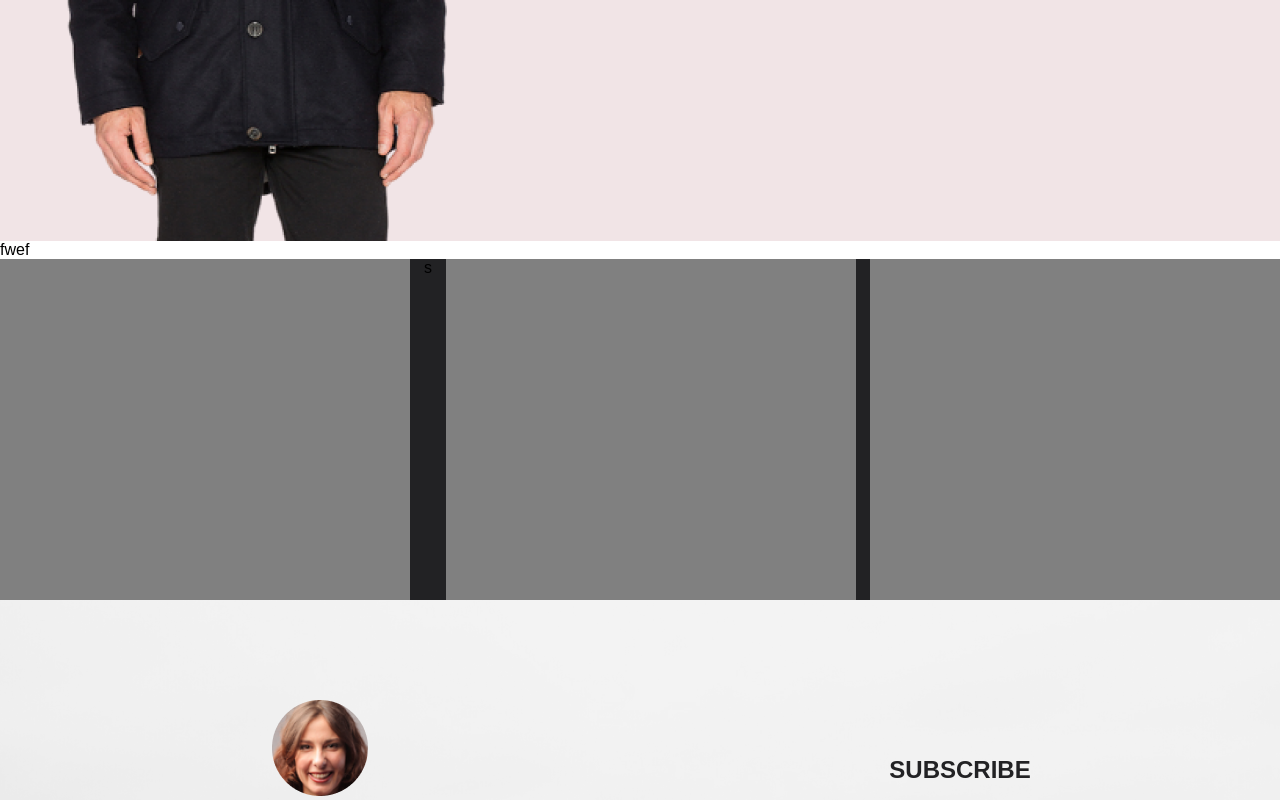
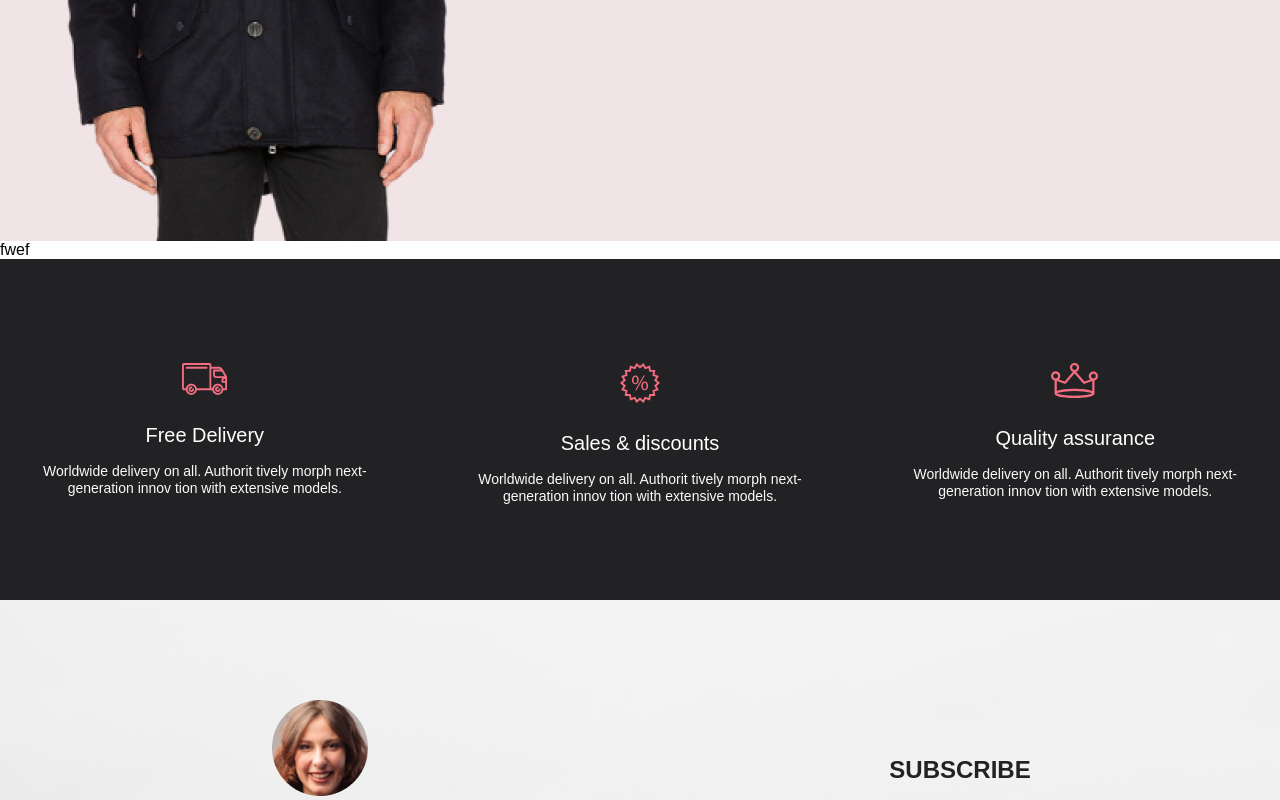
Before and after one commit to Kuldyaev/verstka_v1, a plain HTML site: page index.html in a window 1280 px wide. Shown: the part 598-1398 px from the top of the page. Drawn offline with Linux system fonts and the light colour scheme.

Commit message:
Service area has finished for main page

```diff
--- a/index.html
+++ b/index.html
@@ -53,14 +53,39 @@
 			<div class="bottom-conteiner-services conteiner">
 				<div class='bottom-services '>
 					<div class="bottom-services-item">
-
-					</div>s
-					<div class="bottom-services-item">
-
+						<div class='bottom-services-item-block center'>
+							<img src="img/iconDelivery.svg" alt="delivery icon" />
+							<div class="bottom-services-item-block-title">
+								<p>Free Delivery</p>
+							</div>
+							<div class="bottom-services-item-block-text">
+								<p>Worldwide delivery on all. Authorit tively morph next-generation innov tion with extensive models.</p>
+							</div>
+						</div>
 					</div>
 					<div class="bottom-services-item">
+						<div class='bottom-services-item-block center'>
+							<img src="img/iconSale.svg" alt="sale icon" />
+							<div class="bottom-services-item-block-title">
+								<p>Sales & discounts</p>
+							</div>
+							<div class="bottom-services-item-block-text">
+								<p>Worldwide delivery on all. Authorit tively morph next-generation innov tion with extensive models.</p>
+							</div>
+						</div>
+					</div>
+					<div class="bottom-services-item">
+						<div class='bottom-services-item-block center'>
+							<img src="img/iconQuality.svg" alt="sale icon" />
+							<div class="bottom-services-item-block-title">
+								<p>Quality assurance</p>
+							</div>
+							<div class="bottom-services-item-block-text">
+								<p>Worldwide delivery on all. Authorit tively morph next-generation innov tion with extensive models.</p>
+							</div>
+						</div>
+					</div>
 
-					</div>
 				</div>
 			</div>
 			<div class="bottom-conteiner-subscribe conteiner">
--- a/style.css
+++ b/style.css
@@ -170,15 +170,6 @@ header{
 	height: 341px;
 	background-color: #222224;
 }
-.bottom-conteiner-subscribe{
-	width:  100%;
-	height: 448px;
-	background-image: url(img/bottomBackground.jpg);
-	background-repeat: no-repeat;
- 	background-position:center 0px;
- 	display: flex;
-
-}
 .bottom-services{
 	height: 100%;
 	display: flex;
@@ -187,7 +178,65 @@ header{
 .bottom-services-item{
 	height: 100%;
 	width: 32%;
-	background-color: grey;
+	display: flex;
+	justify-content: center;
+	align-items: center;
+}
+.bottom-services-item-block{
+	height: 134px;
+	width: 360px;
+}
+.bottom-services-item-block-title{
+	height: 24px;
+	margin-top: 28px;
+	color: white;
+	font-style: normal;
+	font-weight: normal;
+	font-size: 19.96px;
+	line-height: 24px;
+}
+.bottom-services-item-block-text{
+	height: 34px;
+	margin-top: 16px;
+	color: #FBFBFB;
+	font-weight: 300;
+	font-size: 13.972px;
+	line-height: 17px;
+	text-align: center;
+}
+
+
+
+
+
+
+
+
+
+
+
+
+
+
+
+
+
+
+
+
+
+
+
+
+
+
+.bottom-conteiner-subscribe{
+	width:  100%;
+	height: 448px;
+	background-image: url(img/bottomBackground.jpg);
+	background-repeat: no-repeat;
+ 	background-position:center 0px;
+ 	display: flex;
 }
 .bottom-conteiner-subscribe-item{
 	height: 100%;
```
Also changed, not shown: img/iconDelivery.svg (added), img/iconQuality.svg (added), img/iconSale.svg (added).
